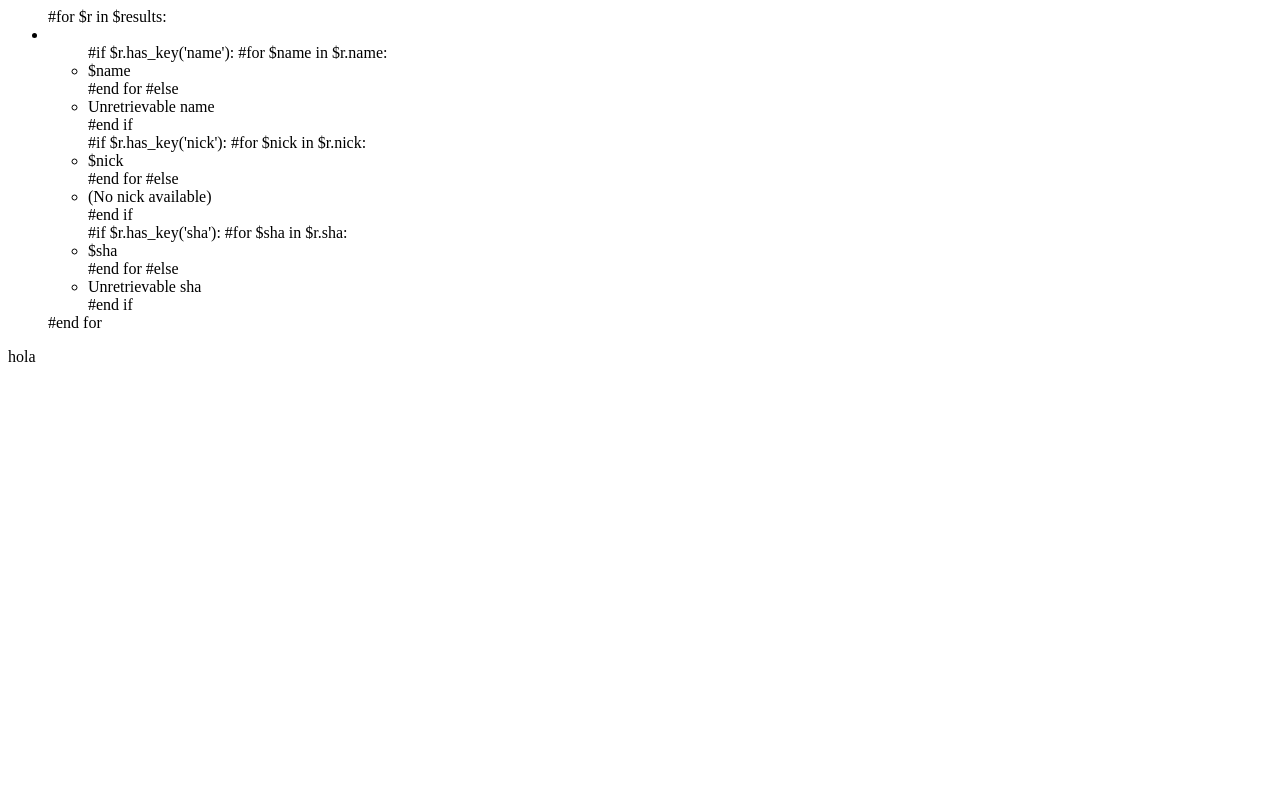
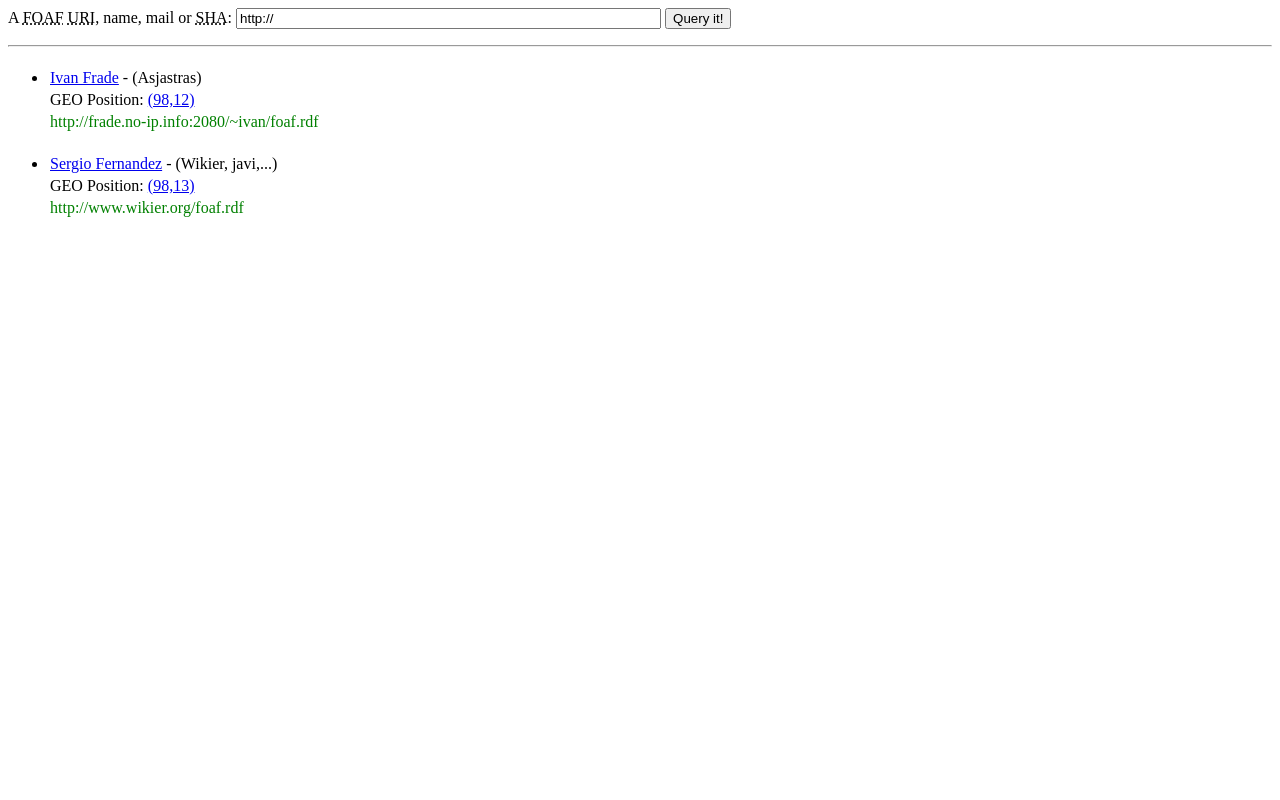
Before and after one commit to BackupTheBerlios/futil-svn, a Python web app: template trunk/webclient/templates/results.html in a window 1280 px wide. Run offline with Jinja, Linux system fonts and the light colour scheme; the template is opened without the code that fills it, so the values that code supplies are empty.

Commit message:
Added mock results page with style

```diff
--- /dev/null
+++ b/trunk/webclient/resources/css/results.css
@@ -0,0 +1,15 @@
+html {
+	background:white;
+}
+
+div {
+	padding: 2 10 2 2;
+}
+
+li {
+	margin-top: 20;
+}
+
+.uriText {
+	color: green;
+}
--- a/trunk/webclient/templates/results.html
+++ b/trunk/webclient/templates/results.html
@@ -1,46 +1,38 @@
 <html>
  <head>
- <title>Full metal FOAF</title>
+ <link rel="stylesheet" href="resources/css/results.css"/>
  </head>
  <body>
-  <div id="results">
-  <ul>
-    #for $r in $results:
-      <li> <!-- person -->
-        <ul>
-	#if $r.has_key('name'):
-	   #for $name in $r.name:
-           <li>$name</li>
-	   #end for
-	#else
-	  <li>Unretrievable name</li>
-	#end if
-        </ul>
 
-	<ul>
-	#if $r.has_key('nick'):
-	   #for $nick in $r.nick:
-	   <li>$nick</li> <!-- nick -->
-	   #end for
-	#else
-	  <li>(No nick available)</li>
-	#end if
-	</ul>
+  <!-- form part. Try to extract -->
+  <form method="get" action="#">
+    <label for="query">
+      A <acronym title="Friend of a Friend">FOAF</acronym> <acronym title="Uniform Resource Identifier">URI</acronym>,
+      name, mail or <acronym title="Secure Hash Algorithm ">SHA</acronym>:
+      <input id="query" type="text" name="query" value="http://" size="50"
+      onfocus="if(this.value==this.defaultValue)this.value=''"
+      onblur="if(this.value=='')this.value=this.defaultValue" />
+    </label>
+    <button type="submit">Query it!</button>
+  </form>
+
+  <hr/>
+  <ul id="results">
+    <li>
+    <div class="resultName"><a href="http://futil.berlios.de/view?http://...">Ivan Frade</a> - (Asjastras)</div>
+    <div class="resultGeoPos">GEO Position: <a href="http://maps.google.com/...">(98,12)</a></div>
+    <div class="resultUri"><span class="uriText">http://frade.no-ip.info:2080/~ivan/foaf.rdf</span></div>
+    </li>
+
+    <li>
+    <div class="resultName"><a href="http://futil.berlios.de/view?http://...">Sergio Fernandez</a> - (Wikier, javi,...)</div>
+    <div class="resultGeoPos">GEO Position: <a href="http://maps.google.com/...">(98,13)</a></div>
+    <div class="resultUri"><span class="uriText">http://www.wikier.org/foaf.rdf</span></div>
+    </li>
+
+  </ul>
 
 
-	<ul>
-	#if $r.has_key('sha'):
-	   #for $sha in $r.sha:
-	   <li>$sha</li> <!-- sha -->
-	   #end for
-	#else
-	  <li>Unretrievable sha</li>
-	#end if
-	</ul>
-      </li>
-    #end for
-  </ul>
-  </div>
- <p>hola</p>
+
  </body>
 </html>
```
